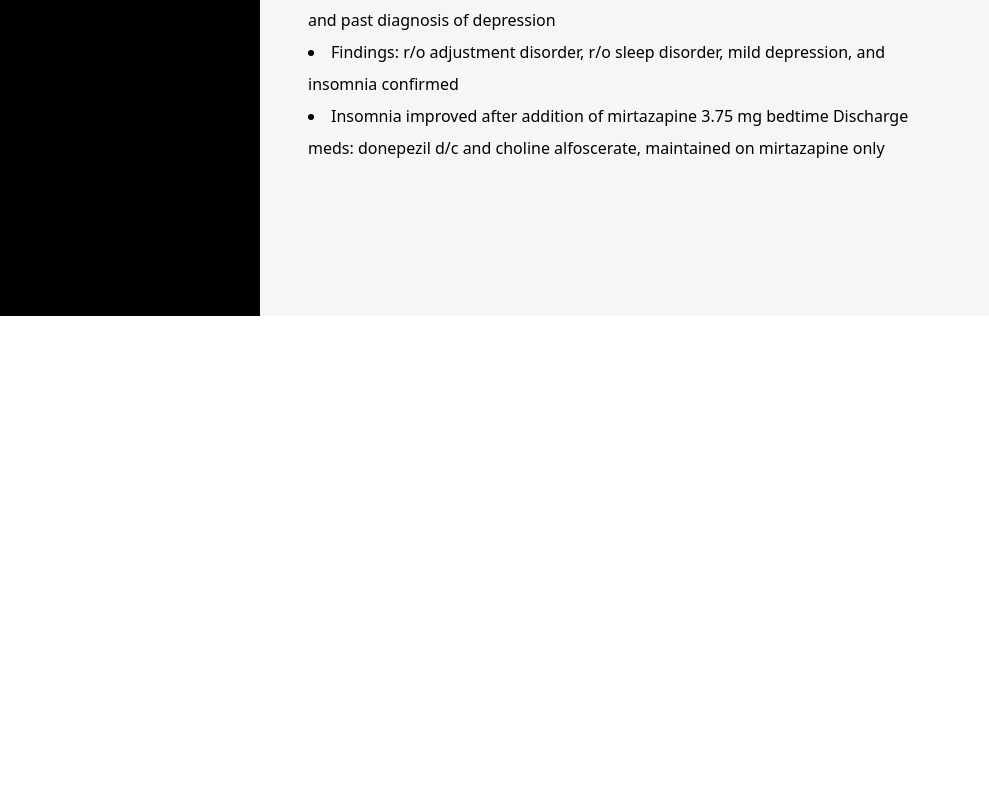
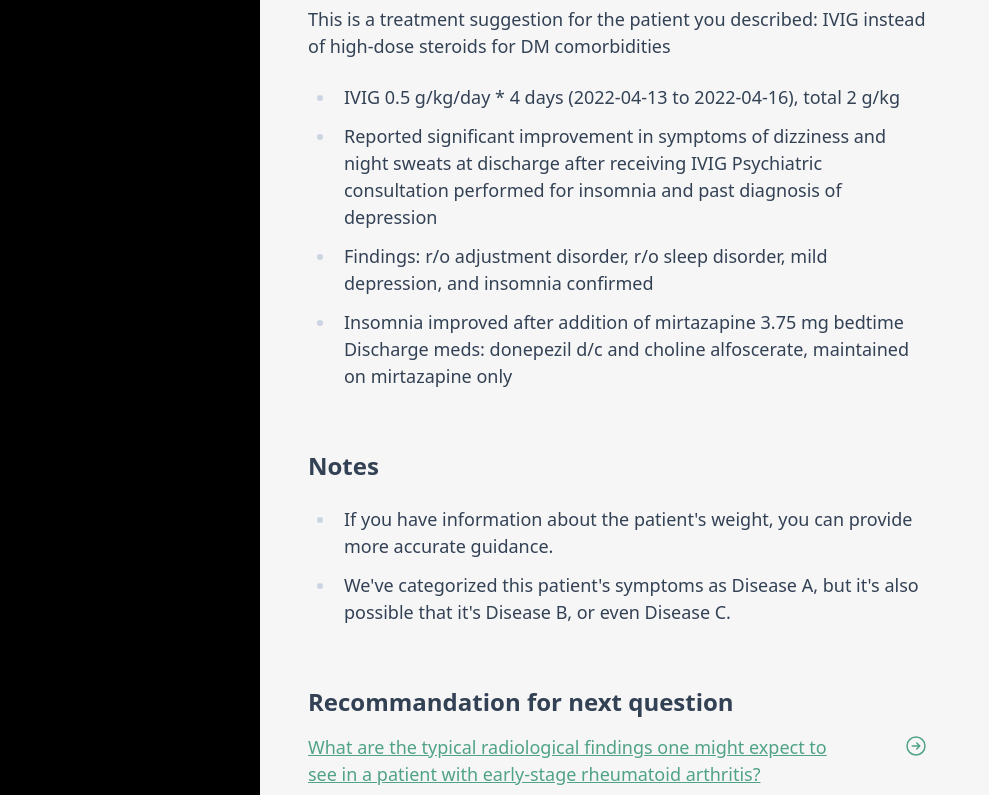
Before and after one commit to mori8/chatmedi, a Next.js app: page /1 in a window 1280 px wide. Shown: the part 1325-2120 px from the top of the page, without its empty margins (0-989 px from the left). Before the commit the page ends 1641 px from the top, so only its background shows below. Built offline with nearby package versions, Linux system fonts and the light colour scheme.

Commit message:
Notes & follow-up Q UI / improved readablity

```diff
--- a/package.json
+++ b/package.json
@@ -18,6 +18,7 @@
     "react-tooltip": "^5.21.5"
   },
   "devDependencies": {
+    "@tailwindcss/typography": "^0.5.10",
     "@types/node": "latest",
     "@types/react": "latest",
     "@types/react-dom": "latest",
--- a/src/app/[threadId]/page.tsx
+++ b/src/app/[threadId]/page.tsx
@@ -1,8 +1,8 @@
 "use client";
 
 import { useEffect, useState } from "react";
+import { ArrowRightCircleIcon } from "@heroicons/react/24/outline";
 
-import SurfingSVG from "../icons/SurfingSVG";
 import ChatBox from "../components/ChatBox";
 import ModuleGroupBox from "./ModuleGroupBox";
 import RunHistory from "../components/RunHistory";
@@ -23,6 +23,10 @@ export default function page({ params }: Props) {
   >([]);
   const [modules, setModules] = useState<Module[]>([]);
   const [results, setResults] = useState<Result[]>([]);
+  const [notes, setNotes] = useState<String[]>([]);
+  const [recomendedFollowUpQuestions, setRecomendedFollowUpQuestions] =
+    useState<String[]>([]);
+
   // 질문 레벨에 따라 한 번 메세지 묶는 작업 필요
 
   useEffect(() => {
@@ -124,13 +128,23 @@ Psychiatric consultation performed for insomnia and past diagnosis of depression
 Discharge meds: donepezil d/c and choline alfoscerate, maintained on mirtazapine only`,
       },
     ]);
+
+    setNotes([
+      "If you have information about the patient's weight, you can provide more accurate guidance.",
+      "We've categorized this patient's symptoms as Disease A, but it's also possible that it's Disease B, or even Disease C.",
+    ]);
+
+    setRecomendedFollowUpQuestions([
+      "What are the typical radiological findings one might expect to see in a patient with early-stage rheumatoid arthritis?",
+      "Can you list the diagnostic criteria for Systemic Lupus Erythematosus?",
+    ]);
   }, []);
 
   return (
-    <div className="flex-1 w-full flex flex-row items-start gap-12 p-12">
-      <div className="max-w-[64rem]">
+    <div className="flex-1 w-full flex flex-row items-start justify-evenly gap-12 p-12">
+      <div className="max-w-[56rem] prose lg:prose-lg prose-slate">
         {message.map((message) => (
-          <div className="flex flex-col gap-16">
+          <div className="flex flex-col gap-4">
             <section className="section-chatbox w-full">
               <ChatBox
                 key={message.messageId}
@@ -139,7 +153,7 @@ Discharge meds: donepezil d/c and choline alfoscerate, maintained on mirtazapine
               />
             </section>
 
-            <section className="section-modules">
+            <section className="section-modules leading-normal">
               <SectionTitle>Analyzing ...{hasFetched && "Done"}</SectionTitle>
               <div className="flex flex-col gap-6 mt-8">
                 {modules.length &&
@@ -151,12 +165,12 @@ Discharge meds: donepezil d/c and choline alfoscerate, maintained on mirtazapine
               </div>
             </section>
 
-            <section className="section-result">
+            <section className="section-result leading-normal">
               <SectionTitle>Result</SectionTitle>
               {results
                 .filter((result) => result.messageId === message.messageId)
                 .map((message) => (
-                  <div className="flex flex-col gap-6 mt-8">
+                  <div className="flex flex-col gap-6">
                     {results.length &&
                       results
                         .filter(
@@ -167,6 +181,29 @@ Discharge meds: donepezil d/c and choline alfoscerate, maintained on mirtazapine
                         ))}
                   </div>
                 ))}
+            </section>
+
+            <section className="section-notes leading-normal">
+              <SectionTitle>Notes</SectionTitle>
+              <ul className="">
+                {notes.map((note) => (
+                  <li>{note}</li>
+                ))}
+              </ul>
+            </section>
+
+            <section className="section-recomend-follow-up-q leading-normal">
+              <SectionTitle>Recommandation for next question</SectionTitle>
+              <ul className="list-disc text-turquiose underline cursor-pointer p-0 not-prose">
+                {recomendedFollowUpQuestions.map((question) => (
+                  <li className="flex justify-between my-3 gap-12">
+                    {question}
+                    <span className="">
+                      <ArrowRightCircleIcon width="24" />
+                    </span>
+                  </li>
+                ))}
+              </ul>
             </section>
           </div>
         ))}
@@ -180,9 +217,8 @@ Discharge meds: donepezil d/c and choline alfoscerate, maintained on mirtazapine
 
 function SectionTitle({ children }: { children: React.ReactNode }) {
   return (
-    <div className="flex flex-row items-center gap-4">
-      <SurfingSVG />
-      <h3 className="text-lg font-bold">{children}</h3>
+    <div className="flex flex-row items-center gap-4 not-prose mt-5 mb-4">
+      <h3 className="text-xl lg:text-2xl font-bold">{children}</h3>
     </div>
   );
 }
--- a/src/app/components/ChatBox.tsx
+++ b/src/app/components/ChatBox.tsx
@@ -46,7 +46,7 @@ export default function ChatBox({
   };
 
   return (
-    <div className="flex flex-col border-mint border bg-white rounded-2xl px-8 pt-6 pb-4 w-full shadow-solid shadow-black leading-7">
+    <div className="flex flex-col border-mint border bg-white rounded-2xl px-8 pt-4 pb-4 w-full shadow-solid shadow-black leading-7 lg:leading-8">
       {editable ? (
         <textarea
           className={classNames("w-full resize-none outline-none border-none")}
--- a/src/app/components/MarkdownRenderer.tsx
+++ b/src/app/components/MarkdownRenderer.tsx
@@ -9,7 +9,7 @@ type Props = {
 
 export default function MarkdownRenderer({ markdown }: Props) {
   return (
-    <div className="leading-loose font-md result-text-container">
+    <div className="result-text-container">
       <ReactMarkdown>{markdown}</ReactMarkdown>
     </div>
   );
--- a/src/app/components/RunHistory.tsx
+++ b/src/app/components/RunHistory.tsx
@@ -60,7 +60,7 @@ export default function RunHistory({}: Props) {
             <QueryBox
               {...query}
               isExpanded={isExpanded[index]}
-              changeIsExpanded={ChangeIsExpanded}
+              ChangeIsExpanded={ChangeIsExpanded}
               key={index}
             />
           ))}
--- a/src/app/globals.css
+++ b/src/app/globals.css
@@ -1,75 +1,3 @@
 @tailwind base;
 @tailwind components;
 @tailwind utilities;
-
-.result-text-container h1 h2 h3 h4 h5 h6{
-  @apply mb-4;
-}
-
-.result-text-container > h1 {
-  @apply text-2xl font-bold;
-}
-
-.result-text-container > h2 {
-  @apply text-xl font-bold;
-}
-
-.result-text-container > h3 {
-  @apply text-lg font-bold;
-}
-
-.result-text-container > h4 {
-  @apply text-base font-bold;
-}
-
-.result-text-container > h5 {
-  @apply text-sm font-bold;
-}
-
-.result-text-container > h6 {
-  @apply text-xs font-bold;
-}
-
-.result-text-container > p {
-  @apply text-base;
-}
-
-.result-text-container > ul {
-  @apply list-inside list-disc my-2;
-}
-
-.result-text-container > ol {
-  @apply list-inside list-decimal my-2;
-}
-
-.result-text-container > blockquote {
-  @apply border-l-4 border-mint pl-4 my-2;
-}
-
-.result-text-container > blockquote > p {
-  @apply italic text-gray-700;
-}
-
-.result-text-container > blockquote > footer {
-  @apply text-gray-700;
-}
-
-.result-text-container a {
-  @apply text-turquiose underline;
-}
-
-.result-text-container a:hover {
-  @apply text-mint underline;
-}
-
-.result-text-container > pre {
-  @apply bg-stone-50 p-4 rounded-2xl text-sm leading-6;
-}
-
-.result-text-container > pre > code {
-  @apply text-gray-900;
-}
-
-.result-text-container > code {
-  @apply bg-stone-50 p-1 rounded text-sm leading-6;
-}
--- a/tailwind.config.ts
+++ b/tailwind.config.ts
@@ -22,6 +22,8 @@ const config: Config = {
       },
     },
   },
-  plugins: [],
+  plugins: [
+    require('@tailwindcss/typography'),
+  ],
 }
 export default config
```
Also changed, not shown: 1 other file (tests, documents, lock files or other folders).
